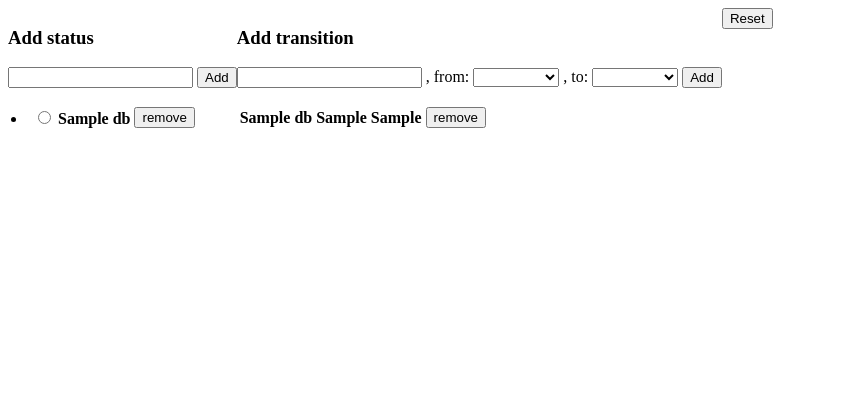
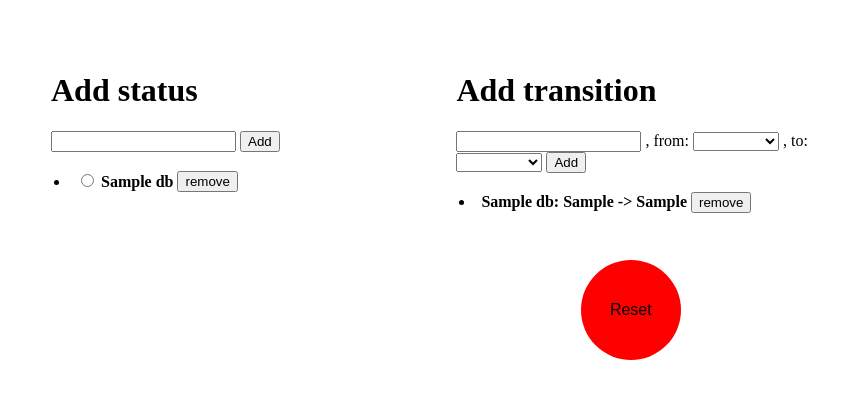
Before and after one commit to A-K-104/homeTest, a Flask app: page /home in a window 1280 px wide. Shown: the top 399 px of the page, without its empty margins (0-862 px from the left). Run offline with Flask 2, Linux system fonts and the light colour scheme; tables that the repository leaves empty hold one stand-in row (values such as "Sample post"); lists and menus that the app fills with data are empty.

Commit message:
added css and some bug fixes

```diff
--- a/app.py
+++ b/app.py
@@ -8,7 +8,6 @@ from classes.Transition import Transition
 from classes.status import Status
 
 app = Flask(__name__)
-app.config['SECRET_KEY'] = 'test'
 app.config['SQLALCHEMY_DATABASE_URI'] = 'sqlite:///users.db'
 app.config['SQLALCHEMY_BINDS'] = {'broadcast': 'sqlite:///data.db'}
 app.config['SQLALCHEMY_TRACK_MODIFICATIONS'] = False
@@ -31,8 +30,8 @@ class Transition_db(db.Model):
 
     def __repr__(self):
         return '{' + \
-               f'"name": "{self.name}",' +\
-               f'"from_user": "{self.from_user}",'\
+               f'"name": "{self.name}",' + \
+               f'"from_user": "{self.from_user}",' \
                + f'"to_user": "{self.to_user}"' + \
                '} '
 
@@ -49,7 +48,6 @@ def baseRoute():
 
 @app.route('/remove', methods=['GET', 'POST'])
 def remove():
-    # print(request.args['name'])
     if request.args.__contains__('name'):
         r = Status_db.query.get_or_404(request.args['name'])
         db.session.delete(r)
@@ -57,7 +55,6 @@ def remove():
         r = Transition_db.query.get_or_404(request.args['transition'])
         db.session.delete(r)
     elif request.args.__contains__('reset'):
-        # db.session.delete_all()
         db.session.query(Transition_db).delete()
         db.session.query(Status_db).delete()
     db.session.commit()
@@ -68,21 +65,16 @@ def remove():
 def add():
     if request.method == "POST":
         if request.form.__contains__('name'):
-            if not db.session.query(Status_db.name).filter_by(name=request.form['name']).first() is not None:
+            if db.session.query(Status_db.name).filter_by(name=request.form['name']).first() is None:
                 status = Status_db(name=request.form['name'])
                 db.session.add(status)
-                db.session.commit()
         elif request.form.__contains__('transition'):
-            if not db.session.query(Transition_db.name).filter_by(name=request.form['transition']).first() is not None:
-                transition = Transition_db(name=request.form['transition'], from_user=request.form['from_user'],
-                                           to_user=request.form['to_user'])
-                db.session.add(transition)
-                db.session.commit()
-    return redirect("/home")
-
-
-@app.route('/pick', methods=['GET', 'POST'])
-def pick():
+            if db.session.query(Transition_db.name).filter_by(name=request.form['transition']).first() is None:
+                if request.form['from_user'] != "" and request.form['to_user'] != "":
+                    transition = Transition_db(name=request.form['transition'], from_user=request.form['from_user'],
+                                               to_user=request.form['to_user'])
+                    db.session.add(transition)
+        db.session.commit()
     return redirect("/home")
 
 
@@ -92,7 +84,6 @@ def home():
     trans = Transition_db.query.all()
     statuses = []
     transitions = []
-
     for name in names:
         temp = json.loads(str(name))
         statuses.append(Status(temp['name']))
--- a/classes/Transition.py
+++ b/classes/Transition.py
@@ -4,14 +4,5 @@ class Transition:
         self.from_user = from_user
         self.to_user = to_user
 
-    def get_map(self):
-        return '{"name"' + ':"' + self.name + '"' + \
-               ', "from_user"' + ':"' + self.from_user + \
-               '"' + ', "to_user"' + ':"' + self.to_user + '"}'
-
     def __eq__(self, other):
         return self.name == other.name
-
-
-def decode_json(json_str):
-    return Transition(json_str['name'], json_str['from_user'], json_str['to_user'])
--- a/classes/status.py
+++ b/classes/status.py
@@ -1,7 +1,6 @@
 class Status:
     def __init__(self, name: str):
         self.name = name
-        self.status = "[ORPHAN]"
 
     def __eq__(self, other):
         return self.name == other.name
--- /dev/null
+++ b/requirements.txt
@@ -0,0 +1,2 @@
+Flask~=2.0.2
+Werkzeug~=2.0.2
--- a/templates/home.html
+++ b/templates/home.html
@@ -3,9 +3,8 @@
 {% block content %}
 
 <body>
-    <section class="indent-1">
-        <!-- Section 1 -->
-        <section>
+    <div class="float-container">
+        <div class="float-child">
             <form action="/add" method="POST">
                 <h1>Add status</h1>
                 <input autocomplete="off" name="name">
@@ -29,15 +28,14 @@
                     {%endfor%}
                 </ul>
             </table>
-        </section>
+        </div>
 
-        <!-- Section 2 -->
-        <section>
+        <div class="float-child">
             <form action=" /add" method="POST">
                 <h1>Add transition</h1>
                 <input autocomplete="off" name="transition">
                 , from:
-                <select name="from_user">
+                <select name="from_user" id="from_user" onchange="manageDropDown()">
                     <option value=""></option>
                     {%if statuses|length >0%}
 
@@ -48,7 +46,7 @@
 
                 </select>
                 , to:
-                <select name="to_user">
+                <select name="to_user" id="to_user">
                     <option value=""></option>
                     {%for status in statuses%}
                     <option value={{status.name}}> {{status.name}}</option>
@@ -57,18 +55,21 @@
                 <button class="sumbit">Add</button>
             </form>
             <table>
+                {%if transitions|length >0%}
                 <ul>
-                    {%if transitions|length >0%}
                     {%for transition in transitions%}
+                    <tr>
 
 
-                    <tr>
+                        <th>
+                            <li>
+                                {{transition.name}}:
+                            </li>
+                        </th>
+
 
                         <th>
-                            {{transition.name}}
-                        </th>
-                        <th>
-                            {{transition.from_user}}
+                            {{transition.from_user}} ->
                         </th>
                         <th>
                             {{transition.to_user}}
@@ -77,36 +78,75 @@
                         <th>
                             <button onclick="location.href='/remove?transition={{transition.name}}'">remove</button>
                         </th>
-
                     </tr>
                     {%endfor%}
                     {%endif%}
                 </ul>
             </table>
-        </section>
-    </section>
-    <button onclick="location.href='/remove?reset=reset'">Reset</button>
-
+        </div>
+    </div>
+    <div class="float-child2">
+        <button onclick="location.href='/remove?reset=reset'" class ="button1">Reset</button>
+    </div>
 
 
 </body>
 <style>
-    .indent-1 {
-        float: left;
+    .float-container {
+        border: 3px solid #fff;
+        padding: 20px;
+        margin: auto;
     }
 
-    .indent-1 section {
-        /* width: 50%; */
+    .float-child {
+        width: 30%;
+        margin: auto;
         float: left;
+        margin: auto;
+        padding: 20px;
     }
-
-    .indent-3 {
-        /* width: 50%; */
-        float: inline-end;
+    .float-child2 {
+        width: 10%;
+        clear: both;
+        margin: auto;
+        padding: 20px;
     }
+    .button1 {
+  background-color: #ff0000;
+  border: none;
+  color: rgb(0, 0, 0);
+  /* padding: 20px; */
+  height: 100px;
+  width: 100px;
+  text-align: center;
+  text-decoration: none;
+  display: inline-block;
+  font-size: 16px;
+  margin: 4px 4px;
+  border-radius: 50%;
+}
 </style>
 <script>
-
+    function manageDropDown() {
+        var selectObject = document.getElementById("to_user");
+        var selectObject2 = document.getElementById("from_user");
+        if (selectObject2.value != "") {
+            for (var i = 0; i < selectObject.length; i++) {
+                if (selectObject[i].value == selectObject2.value) {
+                    selectObject.remove(i);
+                    break;
+                }
+            }
+        }
+        else {
+            selectObject.innerHTML = "";
+            for (var i = 0; i < selectObject2.length; i++) {
+                var opt = document.createElement('option');
+                opt.innerHTML = selectObject2[i].value;
+                selectObject.appendChild(opt);
+            }
+        }
+    }
     function edit(id) {
         "{%for status in statuses %}"
         document.getElementById("text_{{status.name}}").innerHTML = "[ORPHAN]";
@@ -122,19 +162,24 @@
         return list;
     }
     function getFinalTransition(transition_lst, beginning) {
-
-        for (i = 0; i < transition_lst.length; i++) {
+        var havePath = false;
+        for (var i = 0; i < transition_lst.length; i++) {
 
             if (beginning == transition_lst[i][0]) {
-                var temp_list =transition_lst;
-                temp_list = temp_list.filter(function(e) { return e !== transition_lst[i] })
-                if(document.getElementById("text_"+transition_lst[i][1]).innerHTML == "[ORPHAN]"){
-                    document.getElementById("text_"+transition_lst[i][1]).innerHTML = ""
+                var temp_list = transition_lst;
+                temp_list = temp_list.filter(function (e) { return e !== transition_lst[i] });
+                if (document.getElementById("text_" + transition_lst[i][1]).innerHTML == "[ORPHAN]") {
+                    document.getElementById("text_" + transition_lst[i][1]).innerHTML = ""
                 }
-                return getFinalTransition(temp_list, transition_lst[i][1])
+                getFinalTransition(temp_list, transition_lst[i][1]);
+                havePath = true;
             }
         }
-        document.getElementById("text_"+beginning).innerHTML += " [FINAL]";
+        if (!havePath) {
+            if (!document.getElementById("text_" + beginning).innerHTML.includes("[FINAL]")) {
+                document.getElementById("text_" + beginning).innerHTML += " [FINAL]";
+            }
+        }
     }
 </script>
 {% endblock %}
```
